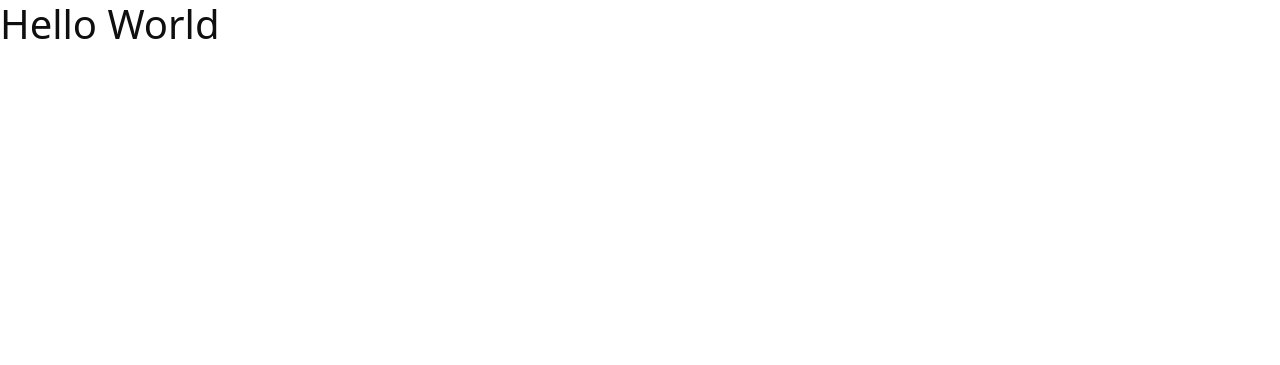
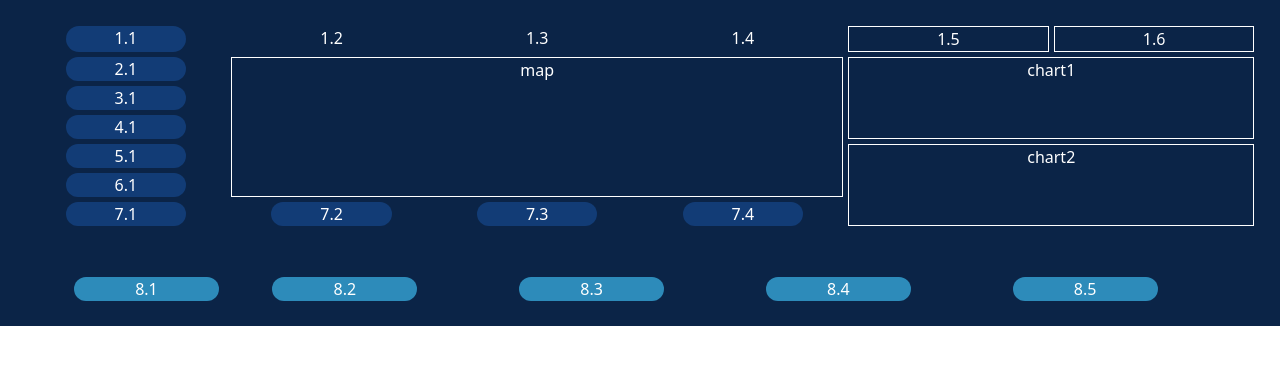
Before and after one commit to BigEd12/09-fitness-data-analysis, a Flask app: page / in a window 1280 px wide. Shown: the top 365 px of the page. Run offline with Flask 3, Linux system fonts and the light colour scheme; some libraries are stand-ins or nearby versions.

Commit message:
complete grid structure and style stats info divs

```diff
--- a/static/css/styles.css
+++ b/static/css/styles.css
@@ -1,7 +1,83 @@
-#body {
-    background-color: #0F0F0F;
+.dashboard {
+    background-color: #0B2447;
+    color: #ffffff;
 }
 
-h1 {
-    color: #0F0F0F;
+.first-grid {
+    display: grid;
+    grid-template-columns: repeat(6, 1fr);
+    grid-gap: 5px;
+    padding: 2%;
 }
+
+.second-grid {
+    display: grid;
+    grid-template-columns: repeat(5, 1fr);
+    grid-gap: 5px;
+    padding: 2%;
+}
+
+.col {
+    border: 1px solid #ffffff;
+    text-align: center;
+}
+
+.single {
+    grid-column: span 1;
+}
+
+.blank {
+    text-align: center;
+}
+
+.key-info-div {
+    display: flex;
+    justify-content: center;
+    text-align: center;
+}
+
+.key-info {
+    grid-column: span 1;
+    text-align: center;
+    border-radius: 20px;
+    background-color: #123C76;
+    overflow: hidden;
+    width: 60%;
+}
+
+.zoom-content {
+    transition: transform 0.7s;
+    margin-bottom: 0;
+}
+
+.key-info:hover .zoom-content {
+    transform: scale(1.7);
+}
+
+.map {
+    grid-column: span 3;
+    grid-row: span 5;
+}
+
+.chart {
+    grid-column: span 2;
+    grid-row: span 3;
+}
+
+.fun-stats-div {
+    display: flex;
+    justify-content: center;
+}
+
+.fun-stats {
+    grid-column: span 1;
+    text-align: center;
+    border-radius: 20px;
+    background-color: #2D8BBA;
+    overflow: hidden;
+    width: 60%;
+}
+
+.fun-stats:hover .zoom-content {
+    transform: scale(1.7);
+}
--- a/templates/index.html
+++ b/templates/index.html
@@ -15,7 +15,36 @@
     <title>Strava Dashboard</title>
 </head>
 <body>
-    <h1>Hello World</h1>
+    <div class="dashboard">
+        <div class="first-grid">
+            <div class="key-info-div"><div class="key-info"><p class="zoom-content">1.1</p></div></div>
+            <div class="blank">1.2</div>
+            <div class="blank">1.3</div>
+            <div class="blank">1.4</div>
+            <div class="col">1.5</div>
+            <div class="col">1.6</div>
+            <div class="key-info-div"><div class="key-info"><p class="zoom-content">2.1</p></div></div>
+            <div class="col map">map</div>
+            <div class="col chart">chart1</div>
+            <div class="key-info-div"><div class="key-info"><p class="zoom-content">3.1</p></div></div>
+            <div class="key-info-div"><div class="key-info"><p class="zoom-content">4.1</p></div></div>
+            <div class="key-info-div"><div class="key-info"><p class="zoom-content">5.1</p></div></div>
+            <div class="col chart">chart2</div>
+            <div class="key-info-div"><div class="key-info"><p class="zoom-content">6.1</p></div></div>
+            <div class="key-info-div"><div class="key-info"><p class="zoom-content">7.1</p></div></div>
+            <div class="key-info-div"><div class="key-info"><p class="zoom-content">7.2</p></div></div>
+            <div class="key-info-div"><div class="key-info"><p class="zoom-content">7.3</p></div></div>
+            <div class="key-info-div"><div class="key-info"><p class="zoom-content">7.4</p></div></div>
+        </div>
+        <div class="second-grid">
+            <div class="fun-stats-div"><div class="fun-stats"><p class="zoom-content">8.1</p></div></div>
+            <div class="fun-stats">8.2</div>
+            <div class="fun-stats">8.3</div>
+            <div class="fun-stats">8.4</div>
+            <div class="fun-stats">8.5</div>
+        </div>
+    </div>
+
 
 
 </body>
--- a/utils/data_preparation.py
+++ b/utils/data_preparation.py
@@ -48,7 +48,7 @@ def prepare_df(df):
 
     df['Total Time (M)'] = df['Cumulative Time'].dt.total_seconds() / 60
 
-    df.drop(columns=['Cumulative Time'], inplace=True)
+    df.drop(columns=['Cumulative Time', ], inplace=True)
 
 def haversine(lat1, lon1, lat2, lon2):
     """
```
